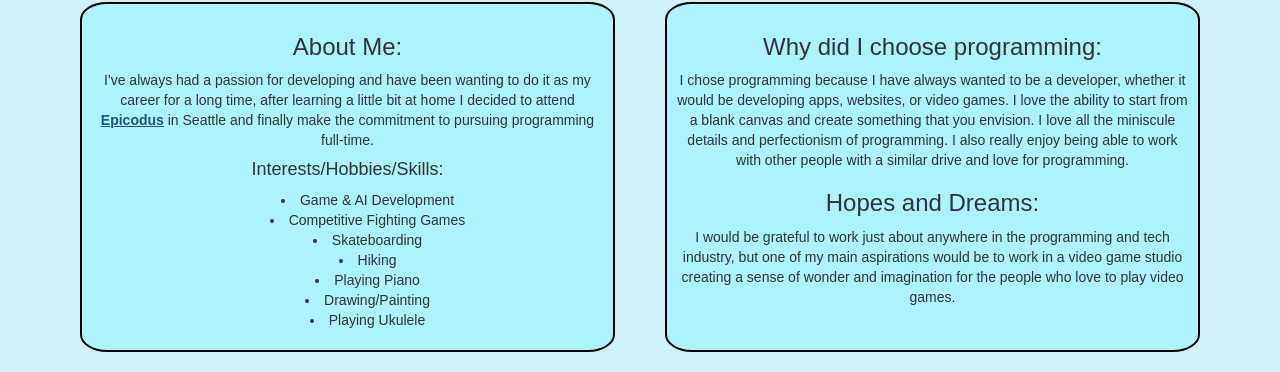
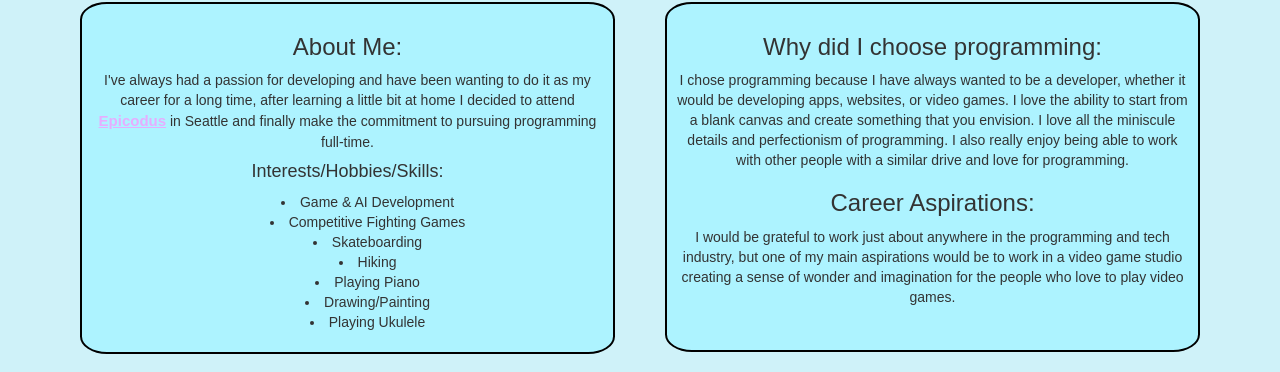
Before and after one commit to TannerDamron/portfolio, a plain HTML site: page index.html in a window 1280 px wide. In both pictures the pointer is over the link 132 px from the left and 523 px from the top of the page. Shown: the part 403-775 px from the top of the page. Drawn offline with Linux system fonts and the light colour scheme.

Commit message:
some styling changes

```diff
--- a/css/styles.css
+++ b/css/styles.css
@@ -27,7 +27,6 @@ h1 {
   padding: 10px 10px 10px 10px;
   border-radius: 5%;
   background-color: #ADF3FF;
-
 }
 
 .why {
@@ -76,4 +75,10 @@ h1 {
 a {
   color: #7A86FF;
   text-decoration: underline;
+  cursor: crosshair;
 }
+
+a:hover {
+  color: #E6ADFF;
+  font-size: 15px;
+}
--- a/index.html
+++ b/index.html
@@ -31,7 +31,7 @@
             <div class="why">
               <h3>Why did I choose programming:</h3>
               <p>I chose programming because I have always wanted to be a developer, whether it would be developing apps, websites, or video games. I love the ability to start from a blank canvas and create something that you envision. I love all the miniscule details and perfectionism of programming. I also really enjoy being able to work with other people with a similar drive and love for programming.</p>
-              <h3>Hopes and Dreams:</h3>
+              <h3>Career Aspirations:</h3>
               <p>I would be grateful to work just about anywhere in the programming and tech industry, but one of my main aspirations would be to work in a video game studio creating a sense of wonder and imagination for the people who love to play video games.</p>
             </div>
           </div>
```
